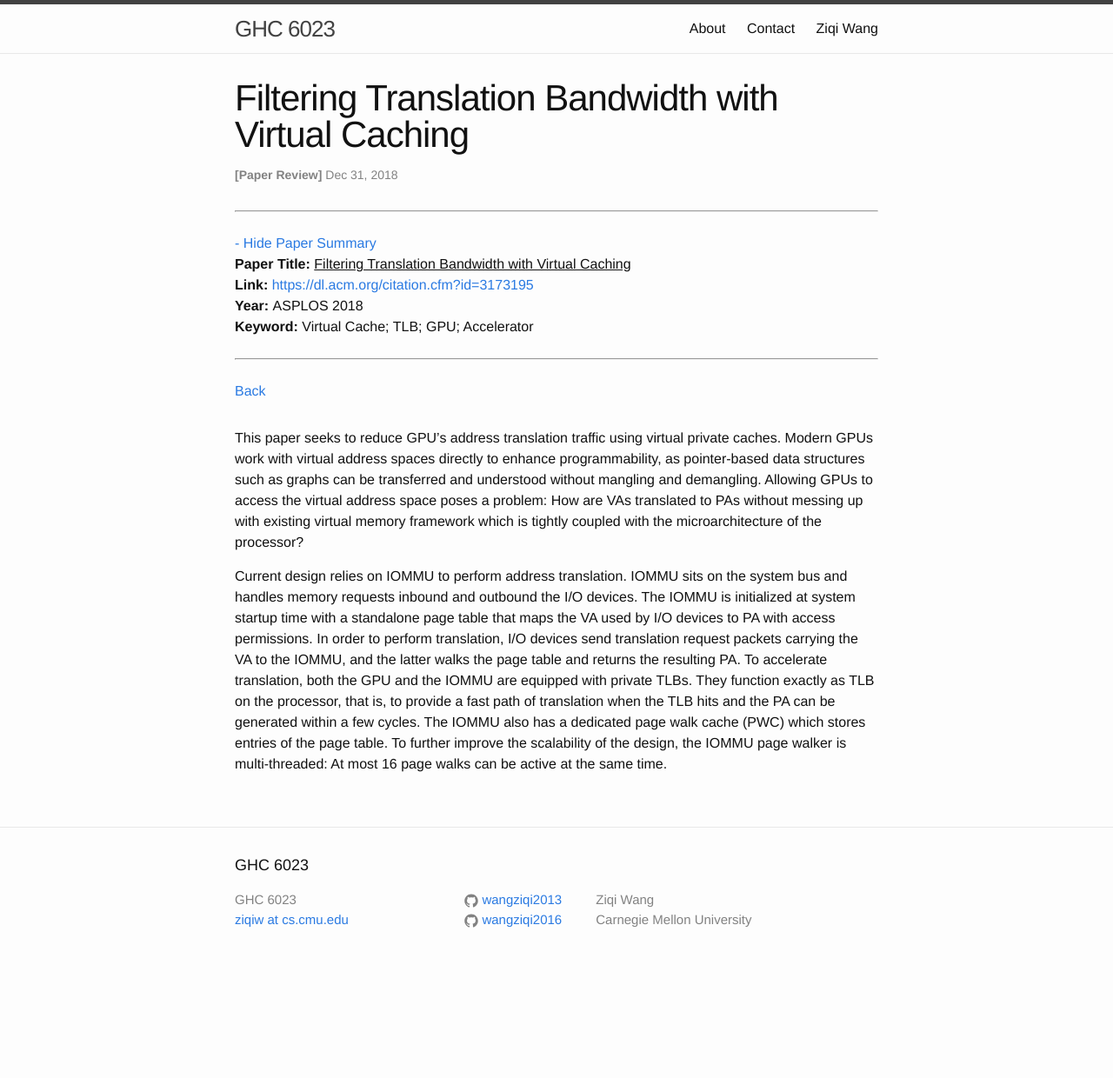
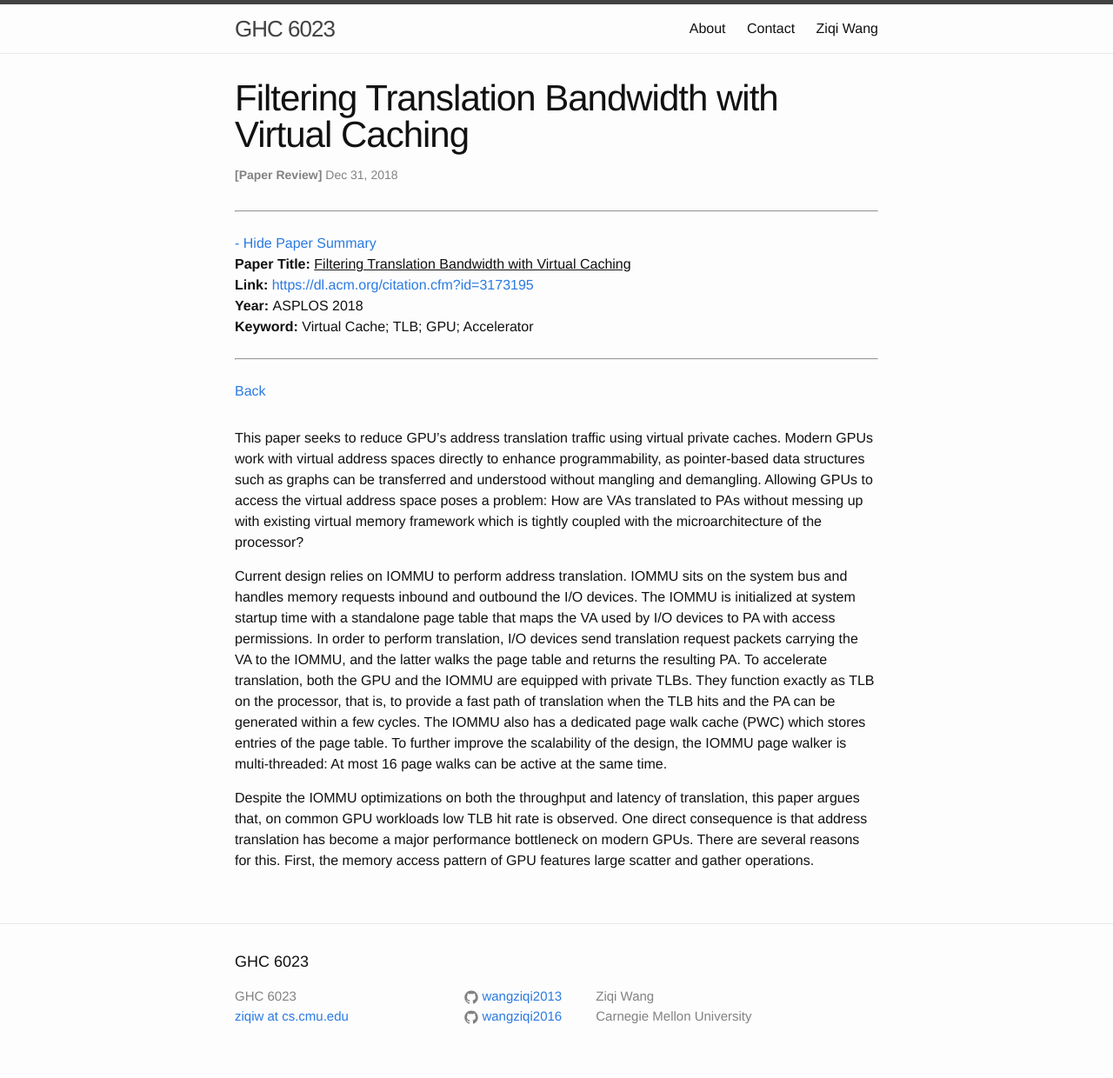
Before and after one commit to wangziqi2013/wangziqi2013.github.io, a Jekyll site: the page built from _posts/2018-12-30-filtering-translation-bandwidth-with-virtual-caching.markdown, in a window 1280 px wide. Shown: the whole page at 87% size. Built offline with Jekyll 4.4.1, drawn with Linux system fonts in a browser that asks for light colours; before the commit the page ends 1129 px from its top, so only the background shows below that.

Commit message:
Working on problem

```diff
--- a/_posts/2018-12-30-filtering-translation-bandwidth-with-virtual-caching.markdown
+++ b/_posts/2018-12-30-filtering-translation-bandwidth-with-virtual-caching.markdown
@@ -27,3 +27,8 @@ translation, both the GPU and the IOMMU are equipped with private TLBs. They fun
 to provide a fast path of translation when the TLB hits and the PA can be generated within a few cycles. The IOMMU also
 has a dedicated page walk cache (PWC) which stores entries of the page table. To further improve the scalability of the design,
 the IOMMU page walker is multi-threaded: At most 16 page walks can be active at the same time.
+
+Despite the IOMMU optimizations on both the throughput and latency of translation, this paper argues that, on common GPU
+workloads low TLB hit rate is observed. One direct consequence is that address translation has become a major performance
+bottleneck on modern GPUs. There are several reasons for this. First, the memory access pattern of GPU features large
+scatter and gather operations.
```
